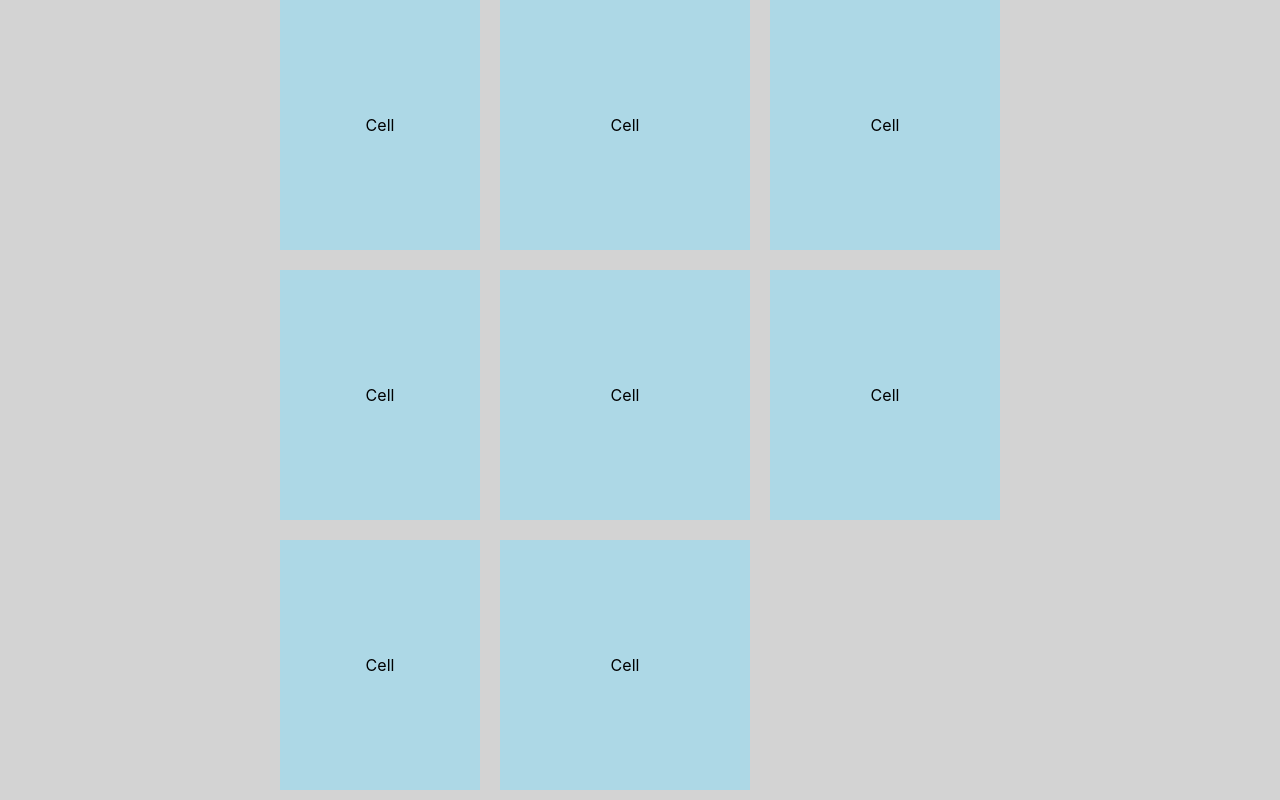
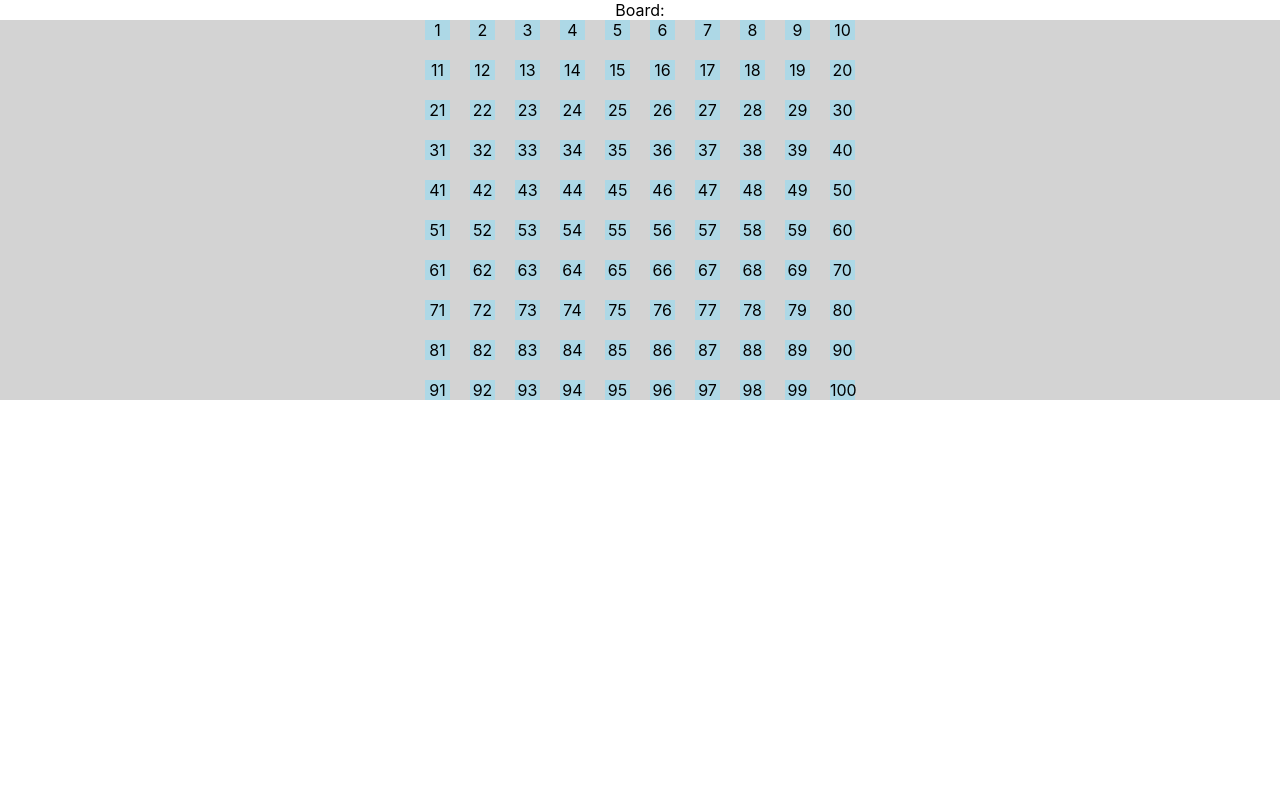
Before and after one commit to jalvarez24/TSweeper, a React (Create React App) app: page / in a window 1280 px wide. Shown: the top 800 px of the page. Built offline with nearby package versions, Linux system fonts and the light colour scheme.

Commit message:
Removed grid testing from App

```diff
--- a/src/App.tsx
+++ b/src/App.tsx
@@ -16,27 +16,6 @@ function App() {
 
   return (
     <div className="App">
-      <div style={{
-        backgroundColor: 'lightgrey',
-        height: '100vh',
-      }}>
-        <div style={{
-          display: 'grid',
-          gridTemplateColumns: '200px 250px 230px',
-          gridAutoRows: '250px',
-          gap: '20px',
-          justifyContent: 'center',
-        }}>
-          <div style={blue}>Cell</div>
-          <div style={blue}>Cell</div>
-          <div style={blue}>Cell</div>
-          <div style={blue}>Cell</div>
-          <div style={blue}>Cell</div>
-          <div style={blue}>Cell</div>
-          <div style={blue}>Cell</div>
-          <div style={blue}>Cell</div>
-        </div>
-      </div>
       <Board/>
     </div>
   );
--- a/src/components/Board.tsx
+++ b/src/components/Board.tsx
@@ -9,14 +9,13 @@ interface Props {
 const Board: React.FC<Props> = () => {
 
     const [board, setBoard] = useState<Array<Array<number>> | null>(null)
-    const [test, setTest] = useState([1,2,3])
 
     useEffect(() => {
         let newBoard = []
         let count = 1;
-        for(let i = 0; i < 10; i++) {
+        for (let i = 0; i < 10; i++) {
             let newRow = []
-            for(let j = 0; j < 10; j++) {
+            for (let j = 0; j < 10; j++) {
                 newRow.push(count++)
             }
             newBoard.push(newRow)
@@ -24,22 +23,42 @@ const Board: React.FC<Props> = () => {
         setBoard(newBoard)
     }, [])
 
-    function getRandom(min: number = 0, max: number = 20000000) {
+    function getRandom(min: number = 0, max: number = 25000000) {
         return Math.random() * (max - min) + min;
     }
 
     return (
         <div>
             Board:
+            <div
+                className='cellContainer'
+                style={{
+                    backgroundColor: 'lightgrey',
+                    display: 'grid',
+                    gridTemplateColumns: 'repeat(10, 25px)',
+                    gap: '20px',
+                    justifyContent: 'center',
+                }}
+            >
                 {
                     board?.map((row, i) => {
                         return (
-                        <div>
-                            {row}
+                            row.map((cell, index) => {
+                                return (
+                                    <div
+                                        key={cell}
+                                        style={{
+                                            backgroundColor: 'lightblue',
+                                        }}
+                                    >
+                                        {cell}
                                     </div>
                                 )
                             })
+                        )
+                    })
                 }
+            </div>
         </div>
     )
 }
```
Lines whose indentation alone changed are shown as unchanged.
